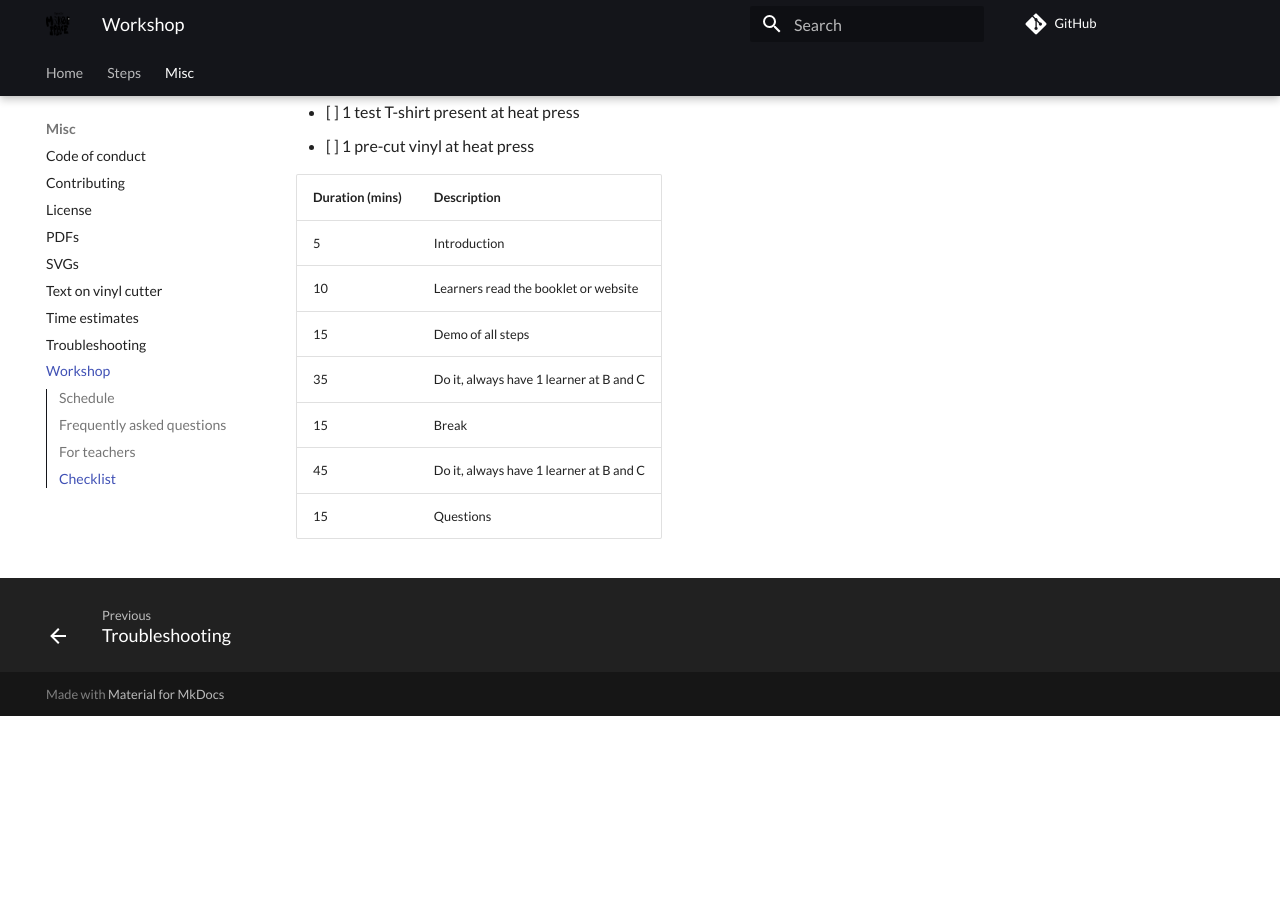
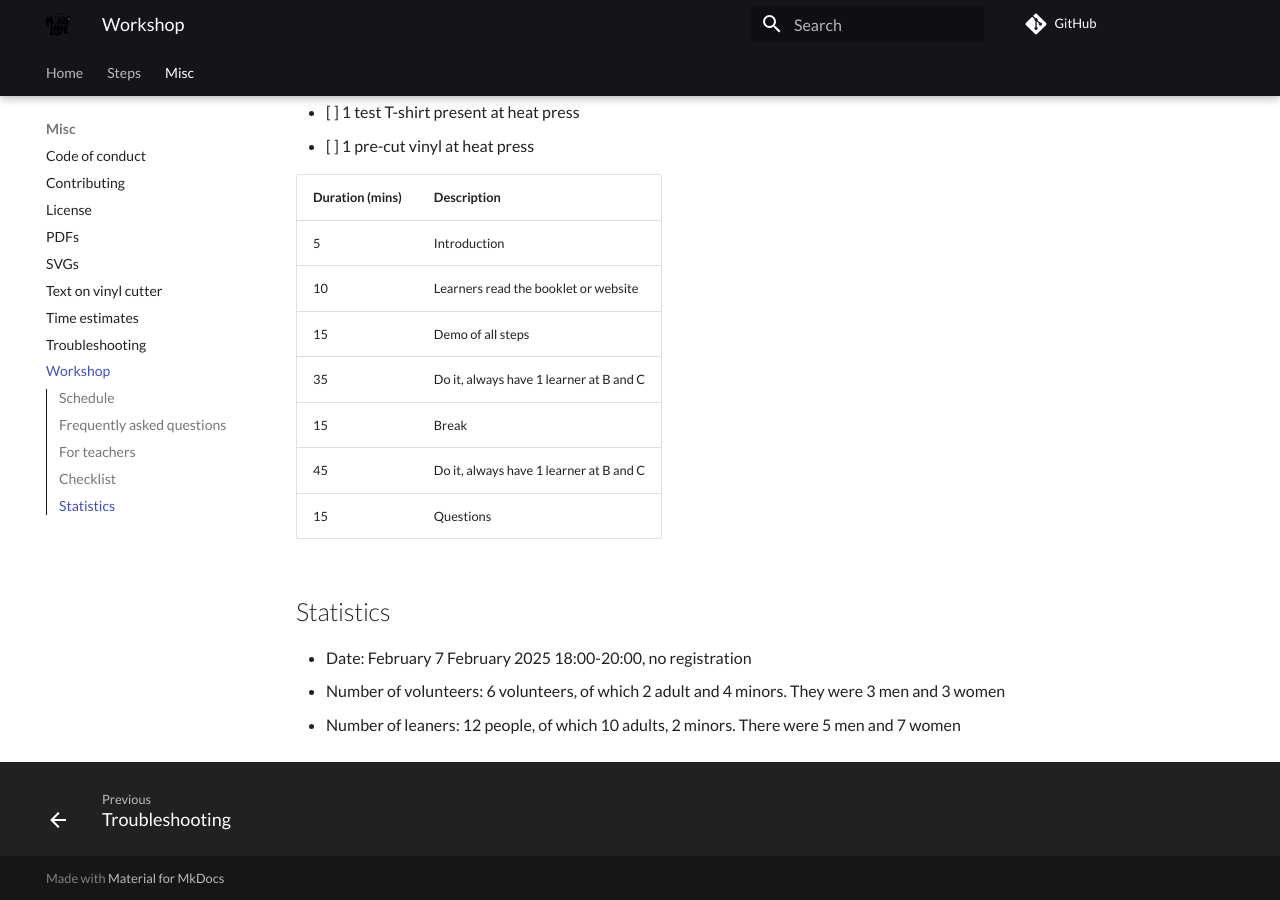
Before and after one commit to uppsala-makerspace/vevor_vinyl_cutter_to_t_shirt_manual, an MkDocs documentation site: the page built from docs/workshop/README.md, in a window 1280 px wide and 900 px high, scrolled down 4501 px. Built offline with MkDocs 1.6.1 and Material for MkDocs 9.7.7, drawn with Linux system fonts in a browser that asks for light colours; comment, search, counter and statistics services are not loaded; before the commit the page ends 5217 px from its top, so only the background shows below that.

Commit message:
Add stats

```diff
--- a/docs/workshop/README.md
+++ b/docs/workshop/README.md
@@ -170,3 +170,12 @@ Duration (mins)|Description
 15             |Break
 45             |Do it, always have 1 learner at B and C
 15             |Questions
+
+
+## Statistics
+
+- Date: February 7 February 2025 18:00-20:00, no registration
+- Number of volunteers: 6 volunteers, of which 2 adult and 4 minors.
+  They were 3 men and 3 women
+- Number of leaners: 12 people, of which 10 adults, 2 minors.
+  There were 5 men and 7 women
```
